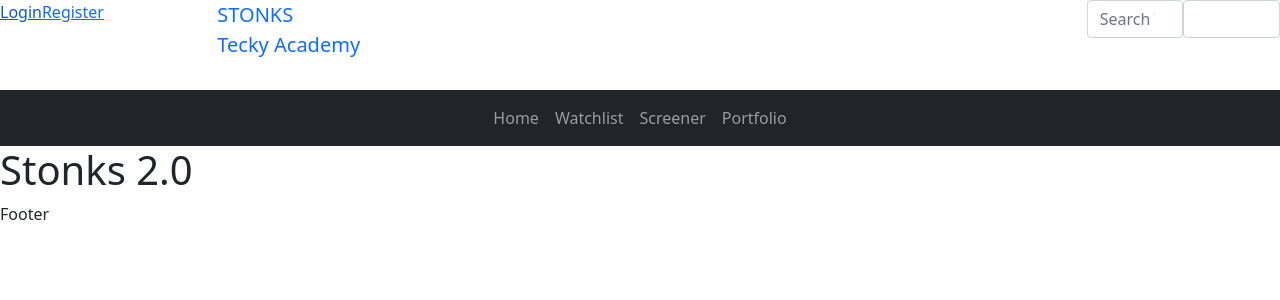
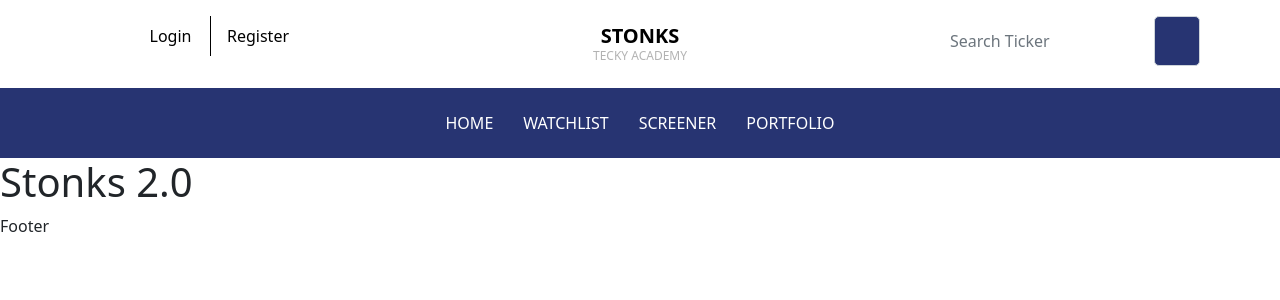
Before and after one commit to alvintsangck/stonks2.0, a React (Create React App) app in the folder frontend/: page / in a window 1280 px wide. Shown: the top 300 px of the page. Built offline with nearby package versions, Linux system fonts and the light colour scheme.

Commit message:
change navbar to react

```diff
--- a/frontend/src/App.tsx
+++ b/frontend/src/App.tsx
@@ -2,7 +2,7 @@ import "bootstrap/dist/css/bootstrap.min.css";
 import { ConnectedRouter } from "connected-react-router";
 import "./App.css";
 import Footer from "./components/Footer";
-import NavBar from "./components/Navbar";
+import NavBar from "./components/NavBar";
 import { history } from "./redux/store/history";
 
 function App() {
--- a/frontend/src/components/Navbar.tsx
+++ b/frontend/src/components/Navbar.tsx
@@ -1,22 +1,26 @@
-// import { useDispatch, useSelector } from "react-redux";
-// import { RootState } from "../redux/store/state";
+import { useDispatch, useSelector } from "react-redux";
+import { NavLink } from "react-router-dom";
+import { RootState } from "../redux/store/state";
+import "../css/NavBar.css";
+import { Container, Nav, Navbar } from "react-bootstrap";
 
-export default function Navbar() {
-	// const dispatch = useDispatch();
-	// const user = useSelector((state: RootState) => state.auth);
+export default function NavBar() {
+	const dispatch = useDispatch();
+	const user = useSelector((state: RootState) => state.auth.user);
 
 	return (
 		<nav>
+			<Container fluid>
 				<div className="row">
-				<div className="col-md-2 social-media">
-					<p className="mb-0 d-flex">
-						<a href="login.html" className="boarder1 non-user">
+					<div className="col-md-3">
+						<div className="login">
+							<NavLink className="non-user" to="/login">
 								Login
-						</a>
-						<a href="login.html" className="non-user">
+							</NavLink>
+							<NavLink className="non-user" to="/login">
 								Register
-						</a>
-					</p>
+							</NavLink>
+						</div>
 						<div className="dropdown user-only">
 							<button
 								className="btn dropdown-toggle user-avatar-btn"
@@ -29,82 +33,61 @@ export default function Navbar() {
 							</button>
 							<ul className="dropdown-menu" aria-labelledby="dropdownMenuButton1">
 								<li>
-								<a className="dropdown-item" href="setting.html">
+									<NavLink className="dropdown-item" to="/setting">
 										User Setting
-								</a>
+									</NavLink>
 								</li>
 								<li>
 									<button className="dropdown-item theme">Change Theme</button>
 								</li>
 								<li>
-								<a className="dropdown-item log-out" href="/user/logout">
-									Log Out
-								</a>
+									<button className="dropdown-item log-out">Log Out</button>
 								</li>
 							</ul>
 						</div>
 					</div>
-				<div className="brand-name col-md-8">
-					<a className="navbar-brand" href="index.html">
+					<div className="brand-name col-md-6">
+						<NavLink className="navbar-brand" to="/">
 							STONKS
 							<div>Tecky Academy</div>
-					</a>
+						</NavLink>
 					</div>
-				<div className="col-md-2">
+					<div className="col-md-3">
 						<form action="#" className="search-form order-lg-last">
-						<div className="form-group d-flex">
+							<div className="form-group">
 								<input
 									type="search"
-								className="form-control pl-3"
+									className="form-control"
 									placeholder="Search Ticker"
 									name="tickerInput"
 								/>
-							<button type="submit" placeholder="" className="form-control search">
+							</div>
+							<button type="submit" className="form-control search-btn">
 								<span className="fa fa-search"></span>
 							</button>
-						</div>
 						</form>
 					</div>
 				</div>
-			<div className="navbar navbar-expand-lg navbar-dark ftco_navbar bg-dark ftco-navbar-light" id="ftco-navbar">
-				<div className="container-fluid blue-color">
-					<button
-						className="navbar-toggler"
-						type="button"
-						data-toggle="collapse"
-						data-target="#ftco-nav"
-						aria-controls="ftco-nav"
-						aria-expanded="false"
-						aria-label="Toggle navigation"
-					>
-						<span className="fa fa-bars"></span> Menu
-					</button>
-					<div className="collapse navbar-collapse" id="ftco-nav">
-						<ul className="navbar-nav m-auto">
-							<li className="nav-item active">
-								<a href="/" className="nav-link">
-									Home
-								</a>
-							</li>
-							<li className="nav-item">
-								<a href="/watchlist" className="nav-link">
-									Watchlist
-								</a>
-							</li>
-							<li className="nav-item">
-								<a href="/screener" className="nav-link">
-									Screener
-								</a>
-							</li>
-							<li className="nav-item">
-								<a href="/portfolio" className="nav-link">
-									Portfolio
-								</a>
-							</li>
-						</ul>
-					</div>
-				</div>
-			</div>
+			</Container>
+			<Navbar collapseOnSelect expand="md" className="blue" variant="dark">
+				<Navbar.Toggle aria-controls="responsive-navbar-nav" className="" />
+				<Navbar.Collapse id="responsive-navbar-nav">
+					<Nav className="m-auto">
+						<NavLink to="/">
+							<span>Home</span>
+						</NavLink>
+						<NavLink to="/watchlist">
+							<span>Watchlist</span>
+						</NavLink>
+						<NavLink to="/screener">
+							<span>Screener</span>
+						</NavLink>
+						<NavLink to="/portfolio">
+							<span>Portfolio</span>
+						</NavLink>
+					</Nav>
+				</Navbar.Collapse>
+			</Navbar>
 		</nav>
 	);
 }
--- a/frontend/src/css/NavBar.css
+++ b/frontend/src/css/NavBar.css
@@ -0,0 +1,86 @@
+a {
+	color: #000000;
+	text-decoration: none;
+}
+
+nav > div:first-child {
+	padding: 16px 80px 0;
+}
+
+.login {
+	display: flex;
+	justify-content: center;
+}
+
+.login a {
+	width: 80px;
+	padding: 8px 16px;
+	text-align: center;
+}
+
+.login a:first-child {
+	border-right: #000 1px solid;
+}
+
+.brand-name {
+	text-align: center;
+	padding-top: 8px;
+}
+
+.navbar-brand {
+	color: #000;
+	text-transform: uppercase;
+	font-weight: 700;
+	font-size: 20px;
+	line-height: 1.2;
+	margin-bottom: 30px;
+}
+
+.navbar-brand div {
+	display: block;
+	font-size: 12px;
+	font-weight: 500;
+	color: rgba(0, 0, 0, 0.3);
+}
+
+.blue {
+	background-color: #273472;
+	color: #ffffff;
+}
+
+.blue a {
+	color: #ffffff;
+	padding: 15px;
+}
+
+.search-form {
+	display: flex;
+}
+
+.search-form input {
+	height: 50px;
+	border: none;
+}
+
+.search-form .search-btn {
+	width: 50px;
+	height: 50px;
+	background: #273472;
+	border-radius: 5px;
+}
+
+.search-form .search-btn span {
+	font-size: 16px;
+	color: #ffffff;
+}
+
+.navbar-toggler {
+	color: rgb(255, 255, 255, 0.5);
+}
+
+.navbar,
+.navbar button {
+	text-transform: uppercase;
+	font-size: 16px;
+	cursor: pointer;
+}
--- a/frontend/src/redux/auth/reducer.ts
+++ b/frontend/src/redux/auth/reducer.ts
@@ -2,8 +2,7 @@ import { AuthAction } from "./action";
 import { AuthState } from "./state";
 
 const initialState = {
-	username: "",
-	password: "",
+	user: {},
 	error: null,
 };
 
--- a/frontend/src/redux/auth/state.ts
+++ b/frontend/src/redux/auth/state.ts
@@ -1,5 +1,4 @@
 export type AuthState = {
-	username: string;
-	password: string;
+	user: {};
 	error: string | null;
 };
```
Lines whose indentation alone changed are shown as unchanged.
